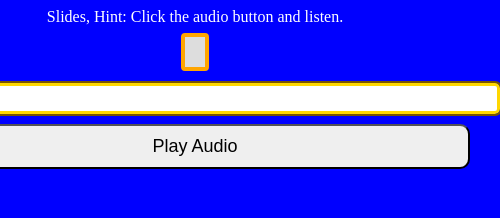
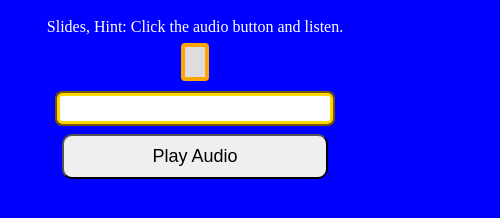
Before and after one commit to MarkSpindler2/test-1, a plain HTML site: page index.html in a window 390 px wide. Both pictures are taken after a click on the button "Start". Shown: the whole page, 500 px wide, since content can reach past the window. Drawn offline with Linux system fonts and the light colour scheme.

Commit message:
Update index.html - Width so all elements seen on cellphone

```diff
--- a/index.html
+++ b/index.html
@@ -18,13 +18,13 @@
         border-radius: 8px;
       }
 
-      @media (max-width: 600px) {
+      @media (max-width: 500px) {
         body {
           background-color: blue;
           color: white;
         }
         .inp {
-          min-width: 400px;
+          min-width: 90%;
           padding: 10px;
           margin: 5px auto;
           font-size: 18px;
@@ -41,6 +41,7 @@
           border-radius: 8px;
         }
       }
+
       .letter {
         font-size: 18px;
 
@@ -78,16 +79,17 @@
         flex-direction: column;
         justify-content: center;
         align-items: center;
+
+        padding: 10px;
       }
       .output-box {
         display: flex;
         flex-direction: row;
         flex-wrap: wrap;
-        margin-top: 5px;
-        margin-bottom: 5px;
+        margin: 5px 20px;
       }
       .inp {
-        min-width: 600px;
+        min-width: 90%;
         margin: 5px auto;
         padding: 2px;
         border-radius: 5px;
```
